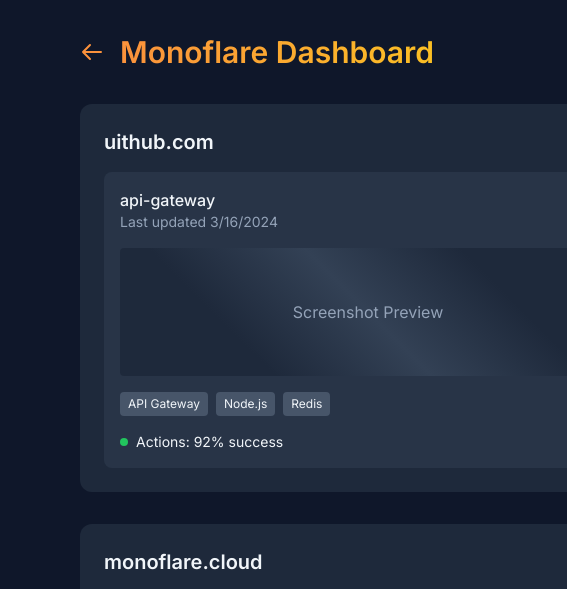
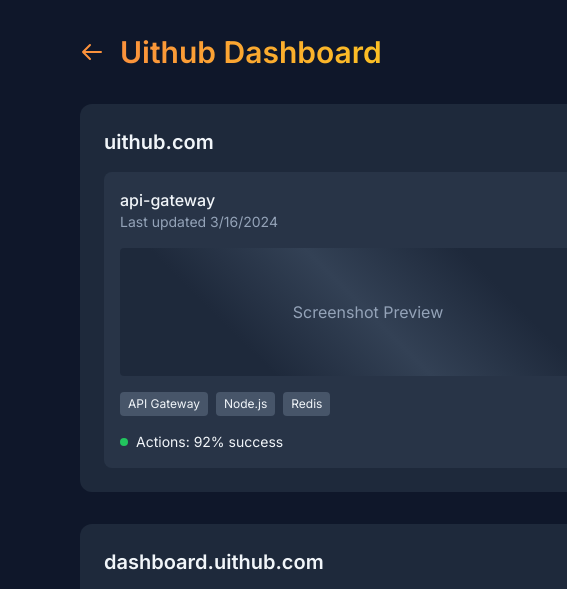
Before and after one commit to janwilmake/forgithub.dashboard, a website: page dashboard.html in a window 1280 px wide. Shown: the top 589 px of the page, 0-567 px from the left. Drawn offline with nearby package versions, Linux system fonts and the light colour scheme.

Commit message:
improvements

```diff
--- a/dashboard.html
+++ b/dashboard.html
@@ -31,7 +31,7 @@
                 </a>
                 <h1
                     class="text-3xl font-bold bg-gradient-to-r from-orange-400 to-amber-400 bg-clip-text text-transparent">
-                    Monoflare Dashboard
+                    Uithub Dashboard
                 </h1>
             </div>
             <div class="flex gap-4">
@@ -75,7 +75,7 @@
             },
             {
                 name: "auth-service",
-                domain: "monoflare.cloud",
+                domain: "dashboard.uithub.com",
                 openapi: { summary: "Authentication API with OAuth2", version: "2.4.1" },
                 screenshot: null,
                 categories: ["Authentication", "TypeScript", "PostgreSQL"],
@@ -90,7 +90,7 @@
             },
             {
                 name: "payment-processor",
-                domain: "monoflare.cloud",
+                domain: "dashboard.uithub.com",
                 openapi: { summary: "Payment processing endpoints", version: "1.2.0" },
                 screenshot: null,
                 categories: ["Payments", "Go", "MySQL"],
@@ -135,7 +135,7 @@
             },
             {
                 name: "cdn-edge",
-                domain: "monoflare.cloud",
+                domain: "dashboard.uithub.com",
                 openapi: null,
                 screenshot: null,
                 categories: ["CDN", "Rust", "WASM"],
```
Also changed, not shown: main.ts (+5 -4 lines), wrangler.toml (+3 -4 lines).
